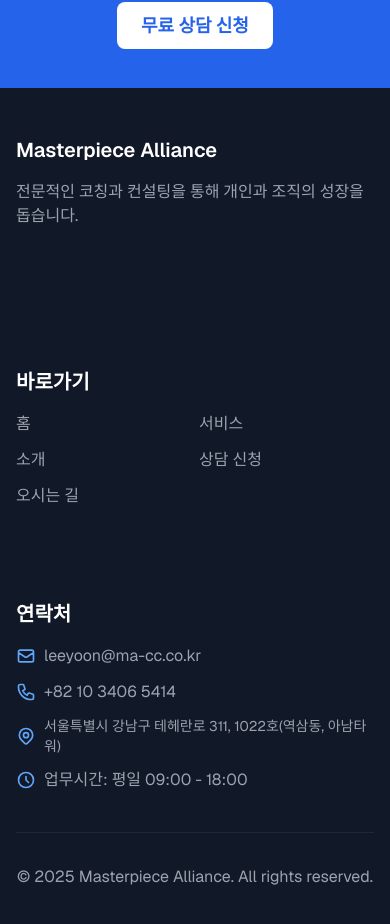
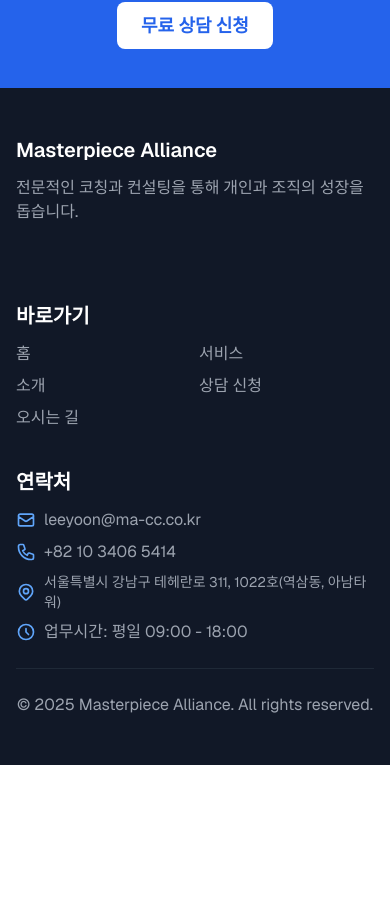
Before and after one commit to masterpiece-alliances/macc-website, a Next.js app: page / in a window 390 px wide. Shown: the part 1634-2558 px from the top of the page. After the commit the page ends 2399 px from the top, so only its background shows below. Built offline with nearby package versions, Linux system fonts and the light colour scheme.

Commit message:
모바일 푸터 섹션 간격 조정

```diff
--- a/src/components/layout/Footer.tsx
+++ b/src/components/layout/Footer.tsx
@@ -9,17 +9,17 @@
   return (
     <footer className="bg-gray-900 text-white py-12">
       <div className="container mx-auto px-4">
-        <div className="grid grid-cols-1 md:grid-cols-12 gap-8">
-          <div className="md:col-span-3 flex flex-col min-h-[200px]">
-            <h3 className="text-xl font-semibold mb-4">Masterpiece Alliance</h3>
+        <div className="grid grid-cols-1 md:grid-cols-12 gap-4 md:gap-8">
+          <div className="md:col-span-3 flex flex-col min-h-[150px] md:min-h-[200px]">
+            <h3 className="text-xl font-semibold mb-3 md:mb-4">Masterpiece Alliance</h3>
             <p className="text-gray-400">
               전문적인 코칭과 컨설팅을 통해 개인과 조직의 성장을 돕습니다.
             </p>
           </div>
 
-          <div className="md:col-span-4 md:col-start-6 flex flex-col min-h-[200px]">
-            <h3 className="text-xl font-semibold mb-4">바로가기</h3>
-            <div className="grid grid-cols-2 gap-x-2 gap-y-3">
+          <div className="md:col-span-4 md:col-start-6 flex flex-col min-h-[150px] md:min-h-[200px]">
+            <h3 className="text-xl font-semibold mb-3 md:mb-4">바로가기</h3>
+            <div className="grid grid-cols-2 gap-x-2 gap-y-2 md:gap-y-3">
               <div>
                 <Link href="/" className="text-gray-400 hover:text-white transition block">
                   홈
@@ -48,9 +48,9 @@
             </div>
           </div>
 
-          <div className="md:col-span-3 md:col-start-10 flex flex-col min-h-[200px]">
-            <h3 className="text-xl font-semibold mb-4">연락처</h3>
-            <div className="flex flex-col space-y-3">
+          <div className="md:col-span-3 md:col-start-10 flex flex-col min-h-[150px] md:min-h-[200px]">
+            <h3 className="text-xl font-semibold mb-3 md:mb-4">연락처</h3>
+            <div className="flex flex-col space-y-2 md:space-y-3">
               <div className="text-gray-400 flex items-center">
                 <svg xmlns="http://www.w3.org/2000/svg" className="h-5 w-5 mr-2 text-blue-400 flex-shrink-0" fill="none" viewBox="0 0 24 24" stroke="currentColor">
                   <path strokeLinecap="round" strokeLinejoin="round" strokeWidth={2} d="M3 8l7.89 5.26a2 2 0 002.22 0L21 8M5 19h14a2 2 0 002-2V7a2 2 0 00-2-2H5a2 2 0 00-2 2v10a2 2 0 002 2z" />
@@ -80,7 +80,7 @@
           </div>
         </div>
 
-        <div className="border-t border-gray-800 mt-8 pt-8 text-center text-gray-400">
+        <div className="border-t border-gray-800 mt-6 md:mt-8 pt-6 md:pt-8 text-center text-gray-400">
           <p>&copy; {currentYear} Masterpiece Alliance. All rights reserved.</p>
         </div>
       </div>
```
